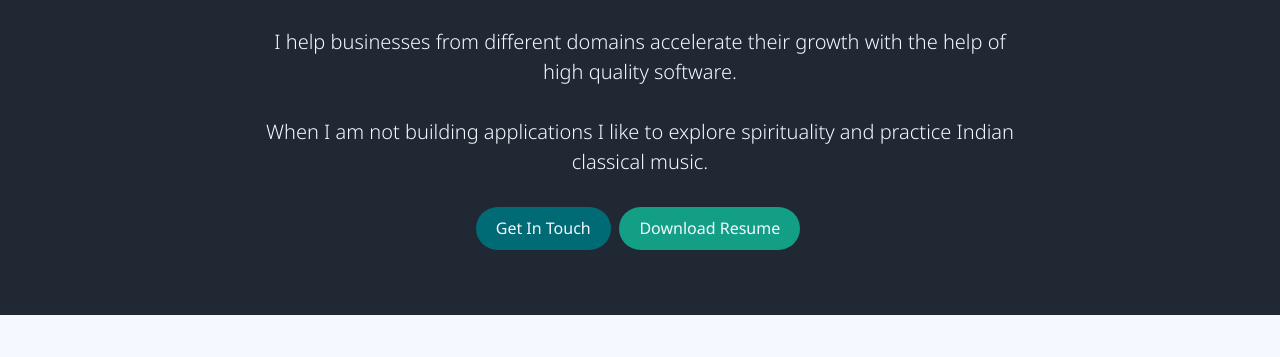
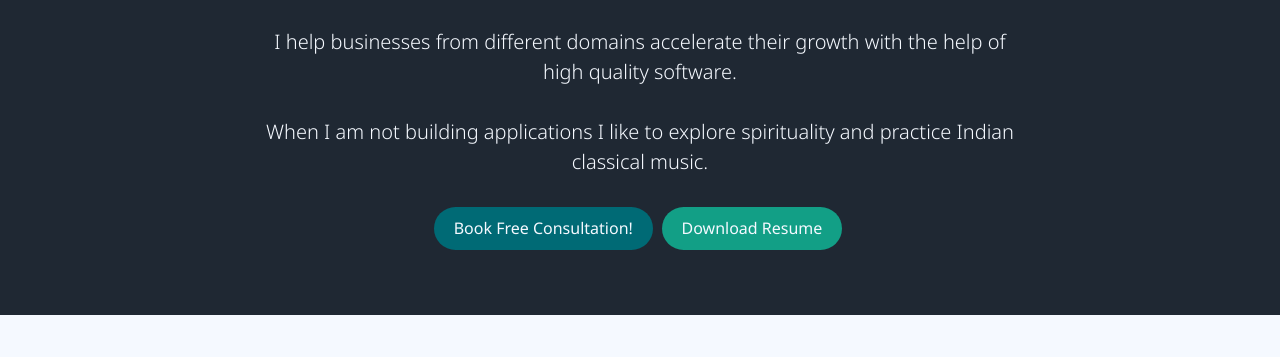
Before and after one commit to samirdixit/samirdixit.github.io, a plain HTML site: page index.html in a window 1280 px wide. Shown: the part 595-952 px from the top of the page. Drawn offline with nearby package versions, Linux system fonts and the light colour scheme; a script that the page names is missing; files whose address does not match are found by name.

Commit message:
Minor changes

```diff
--- a/index.html
+++ b/index.html
@@ -154,7 +154,9 @@
                     </p>
                   </h2>
                   <p>
-                    <a class="btn btn-demo" href="#contact">Get In Touch</a>
+                    <a class="btn btn-demo" href="#contact"
+                      >Book Free Consultation!</a
+                    >
                     <a class="btn btn-learn" href="assets/samir-resume.pdf"
                       >Download Resume</a
                     >
@@ -476,7 +478,7 @@
                 started on our journey of building great products.
               </p>
               <p>
-                Feel free to book a call on my calendar below. If these times
+                Book a free consultation on my calendar below. If these times
                 don't work for you, please email me at
                 <script>
                   a = "samir";
```
